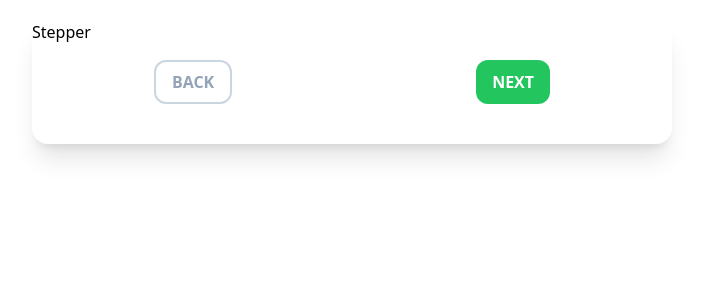
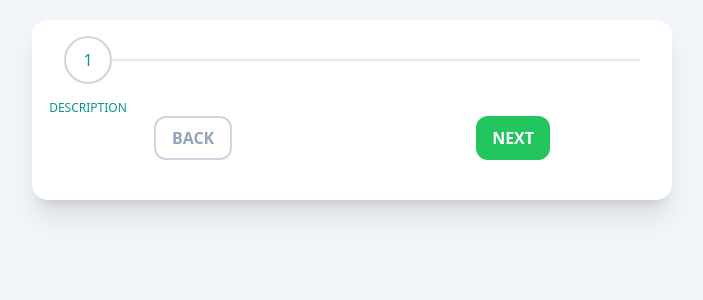
Before and after one commit to izuchukwu-eric/multiple-step-form, a Next.js app: page / in a window 1280 px wide. Shown: the top 300 px of the page, without its empty margins (288-991 px from the left). Built offline with nearby package versions, Linux system fonts and the light colour scheme.

Commit message:
new commit

```diff
--- a/components/Stepper.tsx
+++ b/components/Stepper.tsx
@@ -1,8 +1,21 @@
 import React from 'react'
+
 
 const Stepper = () => {
   return (
-    <div>Stepper</div>
+    <div className='mx-4 p-4 flex justify-between items-center '>
+        <div className='relative flex flex-col items-center text-teal-600'>
+            <div className='rounded-full transition duration-500 ease-in-out border-2 border-gray-300 h-12 w-12 flex items-center justify-center py-3'>
+                {/**display numbers */}1
+            </div>
+            <div className='absolute top-0 text-center mt-16 w-32 text-xs font-medium uppercase'>
+                {/**display description */}Description
+            </div>
+        </div>
+        <div className='flex-auto border-t-2 transition duration-500 ease-in-out'>
+            {/**display line */}
+        </div>
+    </div>
   )
 }
 
--- /dev/null
+++ b/components/steps/Account.tsx
@@ -0,0 +1,9 @@
+import React from 'react'
+
+const Account = () => {
+  return (
+    <div>Account</div>
+  )
+}
+
+export default Account
--- /dev/null
+++ b/components/steps/Details.tsx
@@ -0,0 +1,9 @@
+import React from 'react'
+
+const Details = () => {
+  return (
+    <div>Details</div>
+  )
+}
+
+export default Details
--- /dev/null
+++ b/components/steps/Final.tsx
@@ -0,0 +1,9 @@
+import React from 'react'
+
+const Final = () => {
+  return (
+    <div>Final</div>
+  )
+}
+
+export default Final
--- a/pages/index.tsx
+++ b/pages/index.tsx
@@ -1,9 +1,24 @@
 import type { NextPage } from 'next'
 import Stepper from '../components/Stepper'
 import StepperControl from '../components/StepperControl'
+import Account from '../components/steps/Account'
 
 
 const Home: NextPage = () => {
+
+  const steps = [
+    "Account Information",
+    "Personal Details",
+    "Complete"
+  ]
+
+  const displayStep = (step: any) => {
+    switch(step) {
+      case 1:
+        return <Account />
+    }
+  }
+
   return (
     <div className='md:w-1/2 mx-auto shadow-xl rounded-2xl pb-2 bg-white'>
       {/**stepper */}
--- a/styles/globals.css
+++ b/styles/globals.css
@@ -1,3 +1,7 @@
 @tailwind base;
 @tailwind components;
 @tailwind utilities;
+
+body {
+    background: #f1f5f9;
+}
```
